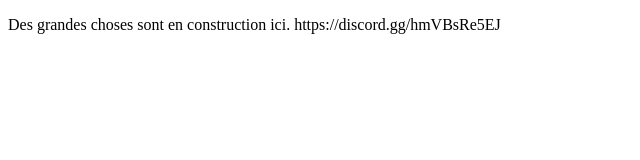
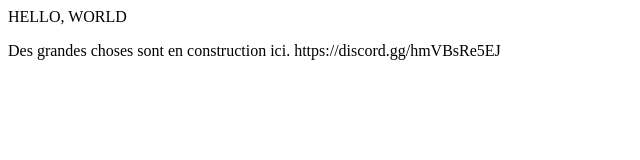
Before and after one commit to solidsoftwares/solidsoftwares.github.io, a plain HTML site: page index.html in a window 1280 px wide. Shown: the whole page, without its empty margins (0-640 px from the left). Drawn offline with Linux system fonts and the light colour scheme.

Commit message:
yay new title

```diff
--- a/index.html
+++ b/index.html
@@ -4,6 +4,7 @@
         <title>Hello, World</title>
     </head>
     <body>
+        <t1>HELLO, WORLD</t1>
         <p>Des grandes choses sont en construction ici. https://discord.gg/hmVBsRe5EJ</p>
     </body>
 </html>
```
